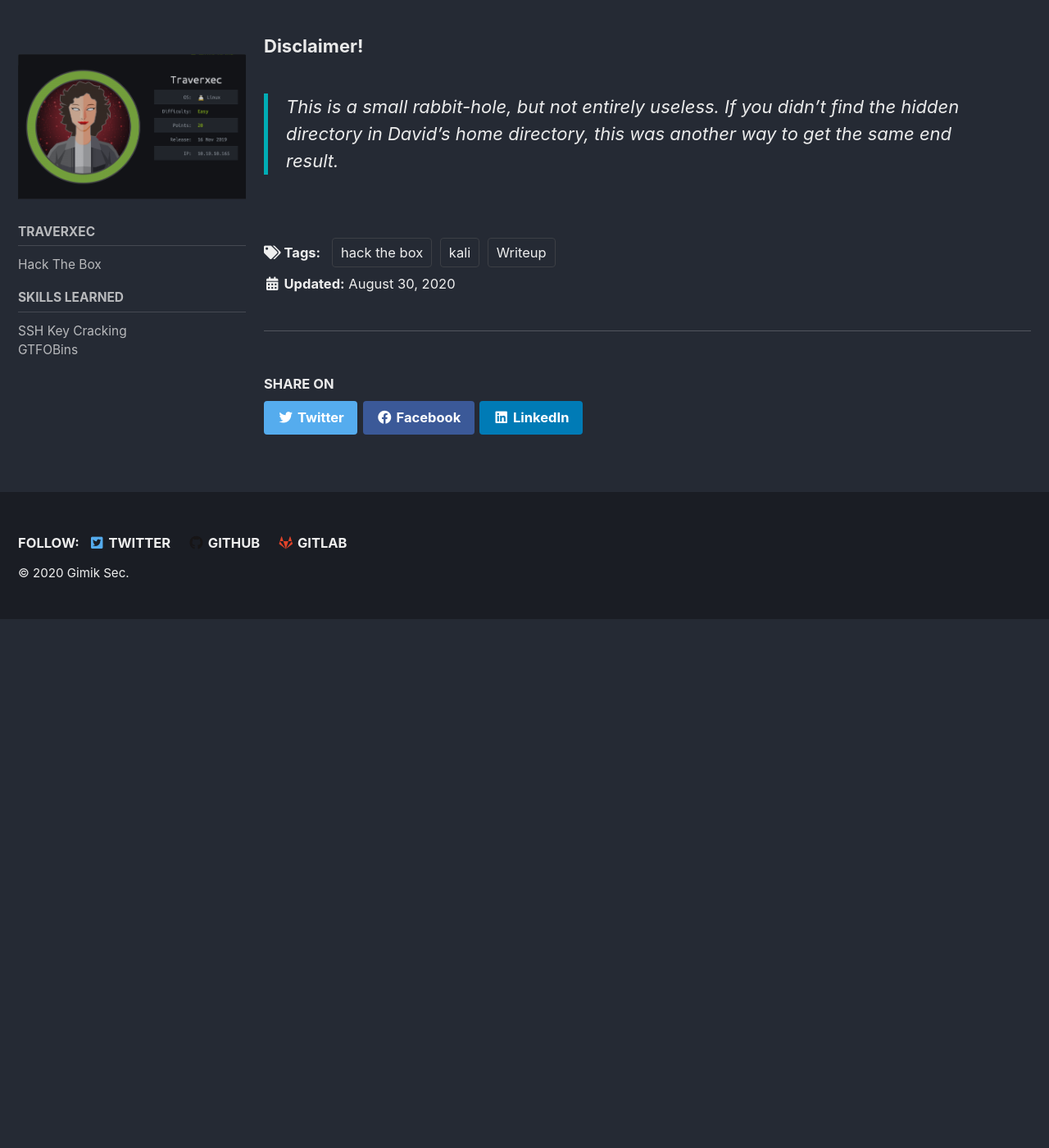
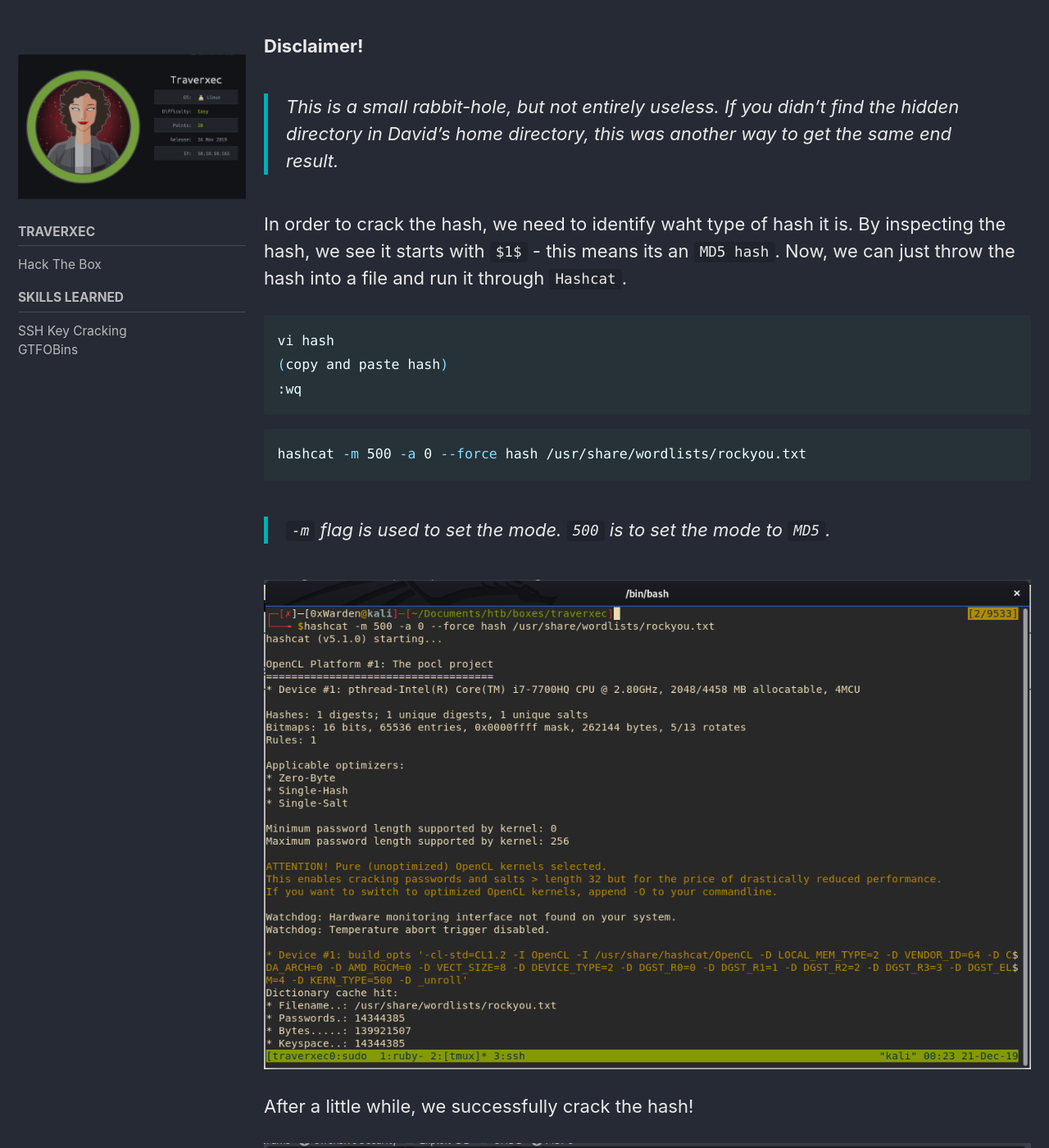
Before and after one commit to mattellquist/gimikbugs.github.io, a Jekyll site: the page built from _writeups/traverxec.md, in a window 1280 px wide and 1400 px high, scrolled down 10749 px. Shown: the whole window at 82% size. Built offline with Jekyll 4.4.1, drawn with Linux system fonts in a browser that asks for light colours; cached includes are drawn as plain includes; before the commit the page ends 11504 px from its top, so only the background shows below that.

Commit message:
writing Traverxec

````diff
--- a/_writeups/traverxec.md
+++ b/_writeups/traverxec.md
@@ -185,3 +185,22 @@ Looks like it found the same hash we did. Time to crack it!
 ###### Disclaimer!
 
 > This is a small rabbit-hole, but not entirely useless. If you didn't find the hidden directory in David's home directory, this was another way to get the same end result.
+
+In order to crack the hash, we need to identify waht type of hash it is. By inspecting the hash, we see it starts with `$1$` - this means its an `MD5 hash`. Now, we can just throw the hash into a file and run it through `Hashcat`.
+
+```bash
+vi hash
+(copy and paste hash)
+:wq
+```
+
+```bash
+hashcat -m 500 -a 0 --force hash /usr/share/wordlists/rockyou.txt
+```
+> `-m` flag is used to set the mode. `500` is to set the mode to `MD5`.
+
+![Hashcat-Usage](/images/traverxec/hashcat1.png)
+
+After a little while, we successfully crack the hash!
+
+![Hashcat-Usage](/images/traverxec/hashcat2.png)
````
Also changed, not shown: images/traverxec/ssh2john.png (renamed from images/traverxec/ssh2john_50264461038_o.png).
